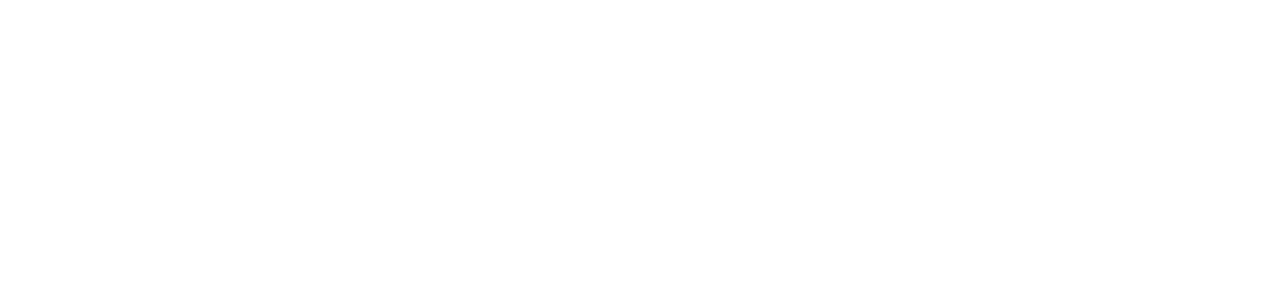
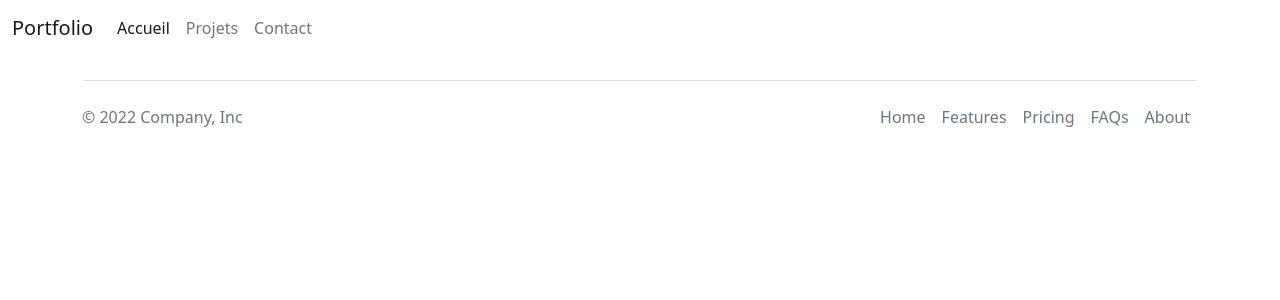
Before and after one commit to JhinAhri12/nuxt-portfolio, a Nuxt app: page / in a window 1280 px wide. Shown: the top 300 px of the page. Built offline with nearby package versions, Linux system fonts and the light colour scheme.

Commit message:
feat: Minimal Header and Footer

```diff
--- a/app.vue
+++ b/app.vue
@@ -1,5 +1,7 @@
 <template>
   <div>
-
+    <NuxtLayout>
+      <NuxtPage />
+    </NuxtLayout>
   </div>
 </template>
--- /dev/null
+++ b/components/Footer.vue
@@ -0,0 +1,19 @@
+<template>
+<div class="container">
+  <footer class="d-flex flex-wrap justify-content-between align-items-center py-3 my-4 border-top">
+    <p class="col-md-4 mb-0 text-muted">&copy; 2022 Company, Inc</p>
+
+    <a href="/" class="col-md-4 d-flex align-items-center justify-content-center mb-3 mb-md-0 me-md-auto link-dark text-decoration-none">
+      <svg class="bi me-2" width="40" height="32"><use xlink:href="#bootstrap"/></svg>
+    </a>
+
+    <ul class="nav col-md-4 justify-content-end">
+      <li class="nav-item"><a href="#" class="nav-link px-2 text-muted">Home</a></li>
+      <li class="nav-item"><a href="#" class="nav-link px-2 text-muted">Features</a></li>
+      <li class="nav-item"><a href="#" class="nav-link px-2 text-muted">Pricing</a></li>
+      <li class="nav-item"><a href="#" class="nav-link px-2 text-muted">FAQs</a></li>
+      <li class="nav-item"><a href="#" class="nav-link px-2 text-muted">About</a></li>
+    </ul>
+  </footer>
+</div>
+</template>
--- /dev/null
+++ b/components/Header.vue
@@ -0,0 +1,23 @@
+<template>
+    <nav class="navbar navbar-expand-lg bg-body-tertiary">
+        <div class="container-fluid">
+            <a class="navbar-brand" href="#">Portfolio</a>
+            <button class="navbar-toggler" type="button" data-bs-toggle="collapse" data-bs-target="#navbarNav" aria-controls="navbarNav" aria-expanded="false" aria-label="Toggle navigation">
+            <span class="navbar-toggler-icon"></span>
+            </button>
+            <div class="collapse navbar-collapse" id="navbarNav">
+            <ul class="navbar-nav">
+                <li class="nav-item">
+                    <a class="nav-link active" aria-current="page" href="#">Accueil</a>
+                </li>
+                <li class="nav-item">
+                    <a class="nav-link" href="#">Projets</a>
+                </li>
+                <li class="nav-item">
+                    <a class="nav-link" href="#">Contact</a>
+                </li>
+            </ul>
+            </div>
+        </div>
+    </nav>
+</template>
--- /dev/null
+++ b/layouts/default.vue
@@ -0,0 +1,7 @@
+<template>
+    <Header/>
+        <div class="container">
+            <slot />
+        </div>
+    <Footer/>
+</template>
```
